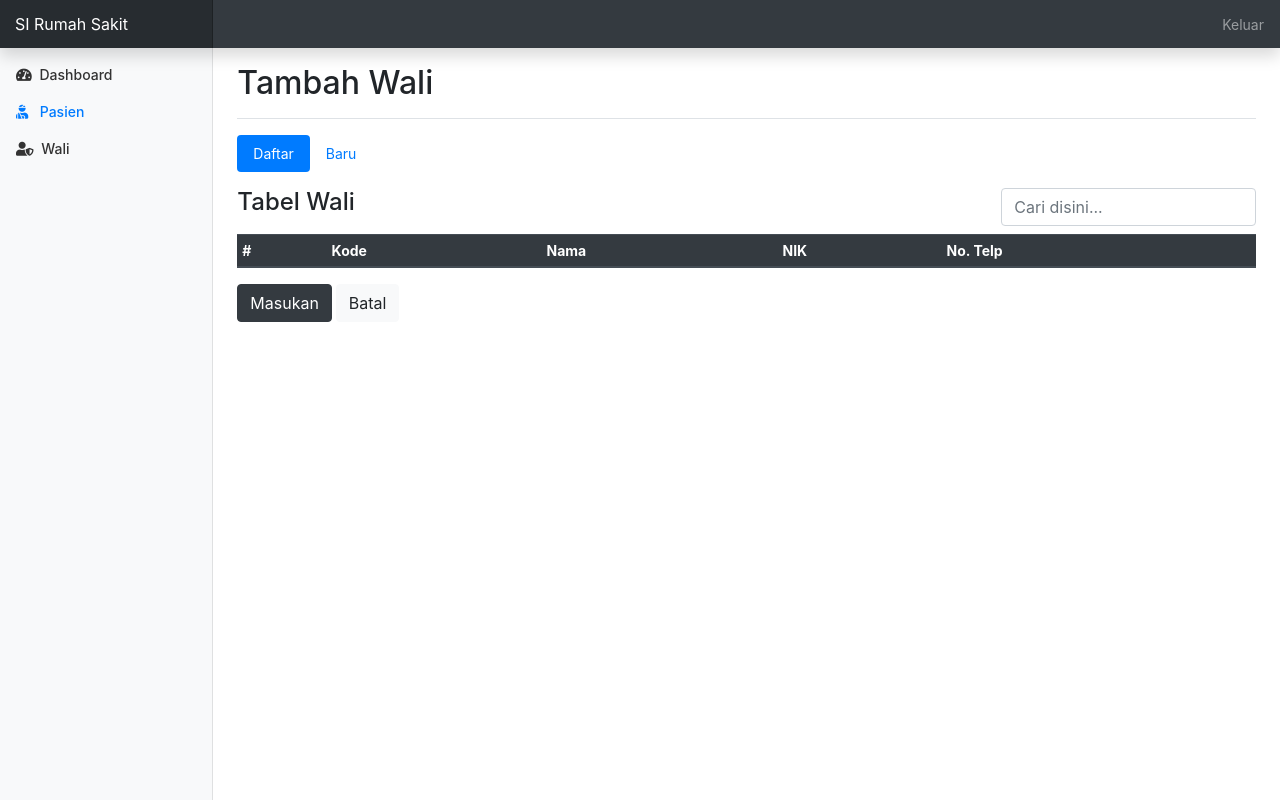
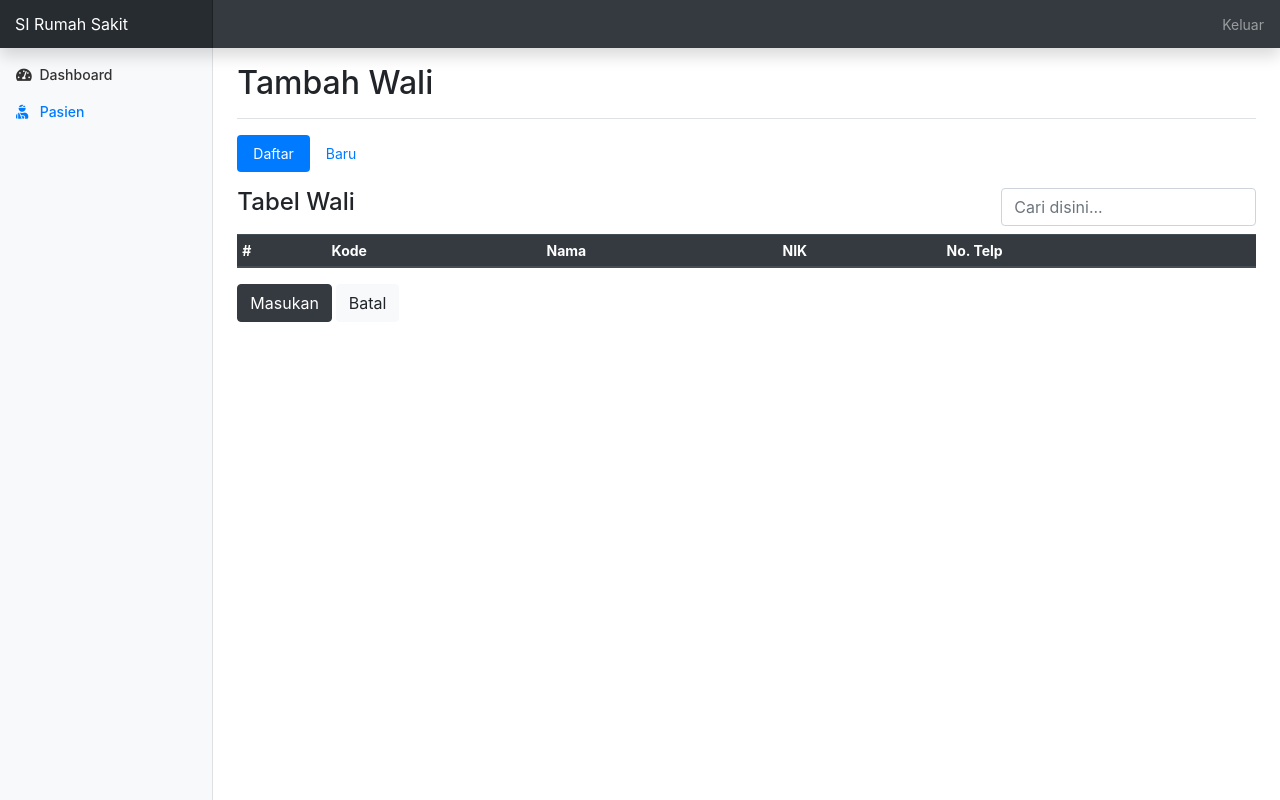
Before and after one commit to eliabrian/Sistem-Informasi-Rumah-Sakit, a PHP site: page /wali/tambah-wali.php?q=1 in a window 1280 px wide. Run offline with PHP 8.4, Linux system fonts and the light colour scheme; a user stored in the database is signed in; data that the repository does not hold is empty; some libraries are stand-ins or nearby versions.

Commit message:
Delete Wali on Sidebar

```diff
--- a/index.php
+++ b/index.php
@@ -55,13 +55,12 @@
                                 &nbsp;Pasien
                             </a>
                         </li>
-                        <li class="nav-item">
-                            <!--TODO: GANTI HREF NYA! -->
+                        <!-- <li class="nav-item">
                             <a href="./wali/wali.php" class="nav-link">
                                 <i class="fas fa-user-shield mr-1"></i>
                                 Wali
                             </a>
-                        </li>
+                        </li> -->
                     </ul>
                 </div>
             </nav>
--- a/pasien/pasien.php
+++ b/pasien/pasien.php
@@ -55,12 +55,12 @@
                                 &nbsp;Pasien
                             </a>
                         </li>
-                        <li class="nav-item">
+                        <!-- <li class="nav-item">
                             <a href="../wali/wali.php" class="nav-link">
                                 <i class="fas fa-user-shield mr-1"></i>
                                 Wali
                             </a>
-                        </li>
+                        </li> -->
                     </ul>
                 </div>
             </nav>
--- a/pasien/tambah-pasien.php
+++ b/pasien/tambah-pasien.php
@@ -49,12 +49,12 @@
                                     &nbsp;Pasien
                                 </a>
                             </li>
-                            <li class="nav-item">
+                            <!-- <li class="nav-item">
                                 <a href="../wali/wali.php" class="nav-link">
                                     <i class="fas fa-user-shield mr-1"></i>
                                     Wali
                                 </a>
-                            </li>
+                            </li> -->
                         </ul>
                     </div>
                 </nav>
--- a/pasien/ubah-pasien.php
+++ b/pasien/ubah-pasien.php
@@ -51,12 +51,12 @@
                                 &nbsp;Pasien
                             </a>
                         </li>
-                        <li class="nav-item">
+                        <!-- <li class="nav-item">
                             <a href="../wali/wali.php" class="nav-link">
                                 <i class="fas fa-user-shield mr-1"></i>
                                 Wali
                             </a>
-                        </li>
+                        </li> -->
                     </ul>
                 </div>
             </nav>
--- a/wali/tambah-wali.php
+++ b/wali/tambah-wali.php
@@ -53,12 +53,12 @@
                                 &nbsp;Pasien
                             </a>
                         </li>
-                        <li class="nav-item">
+                        <!-- <li class="nav-item">
                             <a href="wali.php" class="nav-link">
                                 <i class="fas fa-user-shield mr-1"></i>
                                 Wali
                             </a>
-                        </li>
+                        </li> -->
                     </ul>
                 </div>
             </nav>
```
